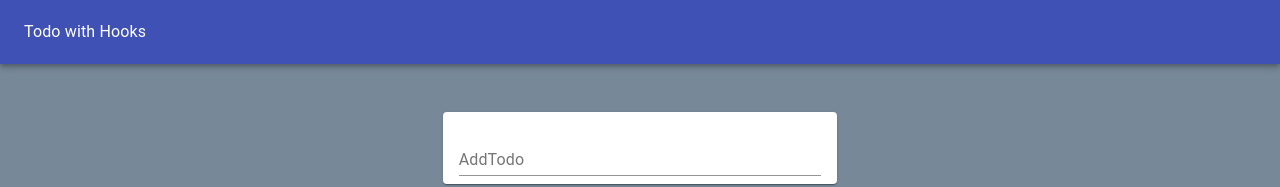
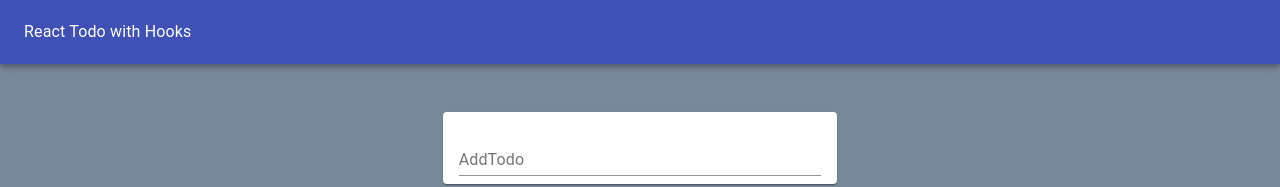
Before and after one commit to ChrisB32-cloud/React-Todo-Hooks, a React (Create React App) app: page / in a window 1280 px wide. Shown: the top 187 px of the page. Built offline with nearby package versions, Linux system fonts and the light colour scheme.

Commit message:
Added Comments for possible future use

```diff
--- a/src/components/TodoApp.js
+++ b/src/components/TodoApp.js
@@ -12,6 +12,10 @@ import TodoList from './TodoList';
 //   - Todo Form
 //   - Todo List
 //      - Todo Item
+
+// !!!!!
+// - Leaving A few buttons commented out on Components incase of future changes
+// !!!!!
 
 const TodoApp = () => {
   const initialTodos = [
@@ -68,7 +72,7 @@ const TodoApp = () => {
     >
       <AppBar color="primary" position="static" styles={{ height: '64px' }}>
         <Toolbar>
-          <Typography color="inherit">Todo with Hooks</Typography>
+          <Typography color="inherit"> React Todo with Hooks</Typography>
         </Toolbar>
       </AppBar>
       <Grid container justify="center" style={{ marginTop: '2rem' }}>
```
